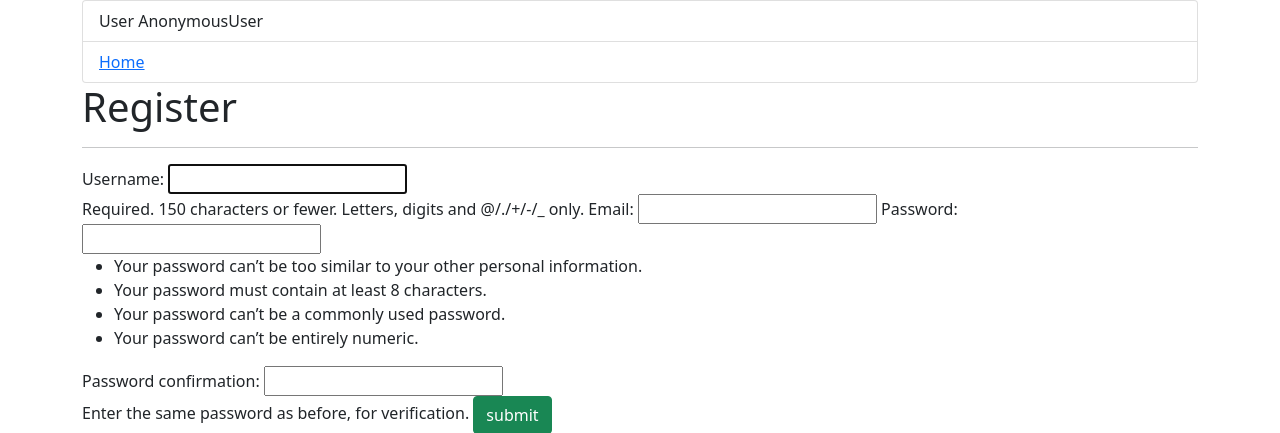
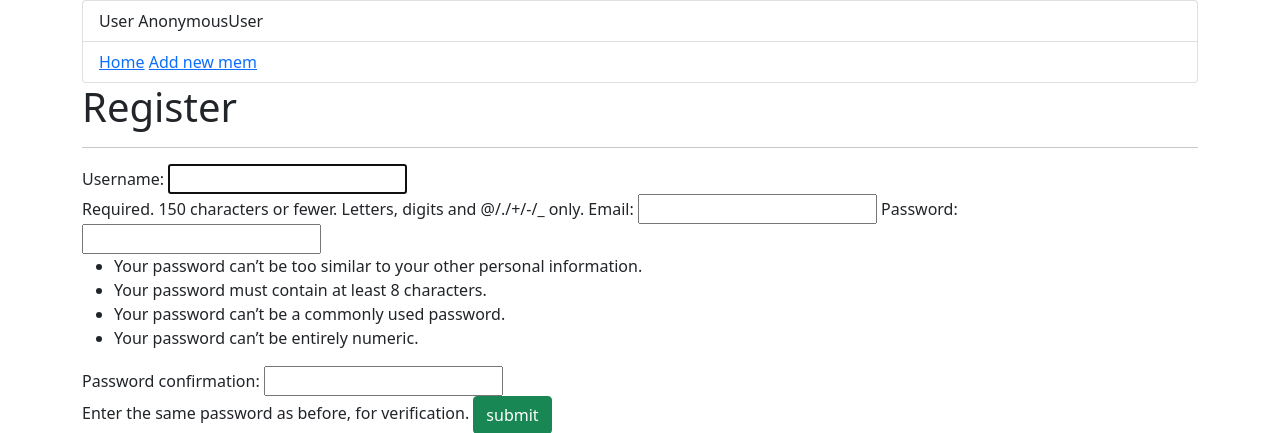
Before and after one commit to ksinin/memohub, a Django app: page /mem/register/ in a window 1280 px wide. Shown: the top 433 px of the page. Run offline with Django 4.2, Linux system fonts and the light colour scheme; parts of the project's set-up code (start-up, migrations or seed data) failed here and were passed over.

Commit message:
fix govnocode

```diff
--- a/src/mem/forms.py
+++ b/src/mem/forms.py
@@ -1,7 +1,6 @@
 from django import forms
 from django.contrib.auth.forms import UserCreationForm
 
-from mem import models
 from mem.models import Mem
 
 
@@ -14,7 +13,7 @@ class UserCreationForm(UserCreationForm):
     class Meta(UserCreationForm.Meta):
         fields = ("username", "email")
 
-#######################################
+
 class MemAddForm(forms.ModelForm):
     class Meta:
         model = Mem
--- a/src/mem/models.py
+++ b/src/mem/models.py
@@ -1,9 +1,4 @@
-from django.contrib.auth.models import AbstractUser
 from django.db import models
-
-
-#class User(AbstractUser):
-#    pass
 
 
 class Mem(models.Model):
--- a/src/mem/urls.py
+++ b/src/mem/urls.py
@@ -1,9 +1,10 @@
 from django.urls import path, include
-from django.contrib.auth import views
-from mem.views import RegisterView, memadd
+
+from mem.views import RegisterView, AddMemView, HomeMemView
 
 urlpatterns = [
     path('', include('django.contrib.auth.urls')),
     path('register/', RegisterView.as_view(), name='register'),
-    path('addmem/', memadd, name='add_page'),
+    path('add/', AddMemView, name='add_mem'),
+    path('', HomeMemView.as_view(template_name='home.html'), name='home'),
 ]
--- a/src/mem/views.py
+++ b/src/mem/views.py
@@ -1,5 +1,4 @@
 from django.contrib.auth import login, authenticate
-from django.contrib.auth.decorators import login_required
 from django.shortcuts import redirect
 from django.shortcuts import render
 from django.views import View
@@ -36,19 +35,22 @@ class HomeMemView(View):
 
     def get(self, request):
         mems = Mem.objects.filter(user_id=request.user.id)
-        context = {
-            "mems": mems
-        }
+        context = {"mems": mems}
         return render(request, self.template_name, context)
-########################################################
 
-def memadd(request):
-    if request.method == 'POST':
+
+class AddMemView(View):
+    template_name = 'addmem.html'
+
+    def get(self, request):
+        form = MemAddForm()
+        return render(request, self.template_name, {'form': form, 'title': 'Add mem'})
+
+    def post(self, request):
         form = MemAddForm(request.POST)
         if form.is_valid():
-            #print(form.cleaned_data)
-            form.save()
+            mem = form.save(commit=False)
+            mem.user = request.user
+            mem.save()
             return redirect('home')
-    else:
-        form = MemAddForm()
-    return render(request, 'mem/addmem.html', {'form': form, 'title': 'Add mem'})
+        return render(request, self.template_name, {'form': form, 'title': 'Add mem'})
--- a/src/memohub/urls.py
+++ b/src/memohub/urls.py
@@ -1,13 +1,10 @@
+from django.conf.urls.static import static
 from django.contrib import admin
-from django.contrib.auth import views
 from django.urls import path, include
-from django.conf.urls.static import static
+
 import memohub.settings as settings
-from mem.views import HomeMemView, memadd
 
 urlpatterns = [
     path('admin/', admin.site.urls),
-    path('', HomeMemView.as_view(template_name='home.html'), name='home'),
     path('mem/', include('mem.urls')),
-    path('addmem/', memadd, name='add_page'),
 ] + static(settings.STATIC_URL, document_root='/src/static')
--- a/src/templates/addmem.html
+++ b/src/templates/addmem.html
@@ -4,7 +4,7 @@
     <h1>Add</h1>
     <hr>
 
-    <form action="{% url 'addmem' %}" method="post">
+    <form action="{% url 'add_mem' %}" method="post">
     {{ form }}
     {% csrf_token %}
     <button type="submit" class="btn-success">Add</button>
--- a/src/templates/base.html
+++ b/src/templates/base.html
@@ -10,8 +10,9 @@
         <li class="list-group-item">
             User {{user}}
         </li>
-        <li class="list-group-item">
+        <li class="list-group-item ">
             <a href="{% url 'home' %}">Home</a>
+            <a href="{% url 'add_mem' %}">Add new mem</a>
         </li>
     </ul>
 
```
Also changed, not shown: src/templates/home.html (+7 -3 lines), 1 other file.
